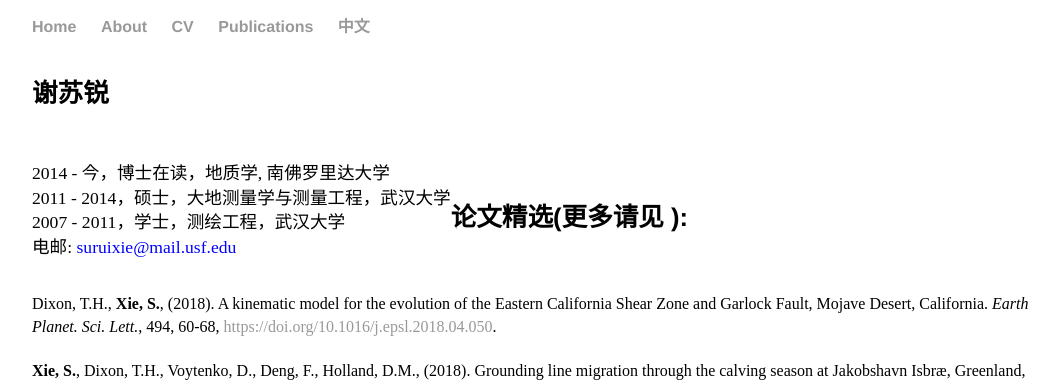
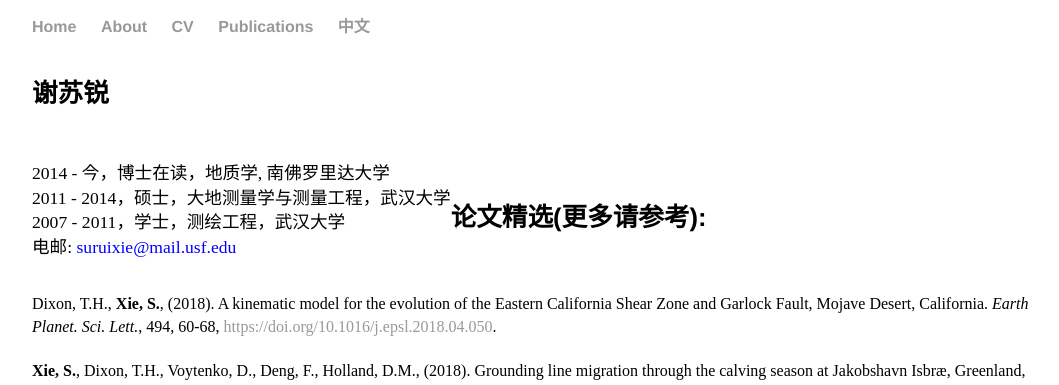
Before and after one commit to suruixie/suruixie.github.io, a Jekyll site: the page built from Chinese/index.html, in a window 1280 px wide. Shown: the top 385 px of the page, without its empty margins (96-1155 px from the left). Built offline with Jekyll 4.4.1, drawn with Linux system fonts in a browser that asks for light colours; a style sheet for code colours, icons or effects is not loaded.

Commit message:
Update index.html

```diff
--- a/Chinese/index.html
+++ b/Chinese/index.html
@@ -17,7 +17,7 @@
 
 	<br style="line-height:8.0em">
 	<div class="sideText">
-            <h4>论文精选(更多请见 <a  href="https://scholar.google.com/citations?hl=en&user=kF4StsMAAAAJ&view_op=list_works"><i class="ai ai-google-scholar ai-2x"></i></a>): </h4>
+            <h4>论文精选(更多请参考<a  href="https://scholar.google.com/citations?hl=en&user=kF4StsMAAAAJ&view_op=list_works"><i class="ai ai-google-scholar ai-2x"></i></a>): </h4>
             <p style="font-size:1.0em;">
 		Dixon, T.H., <strong>Xie, S.</strong>, (2018). A kinematic model for the evolution of the Eastern California Shear Zone and Garlock Fault, Mojave Desert, California. <em>Earth Planet. Sci. Lett.</em>, 494, 60-68, <a href="https://doi.org/10.1016/j.epsl.2018.04.050">https://doi.org/10.1016/j.epsl.2018.04.050</a>.  <br>
 		<br style="line-height:0.2em">
```
